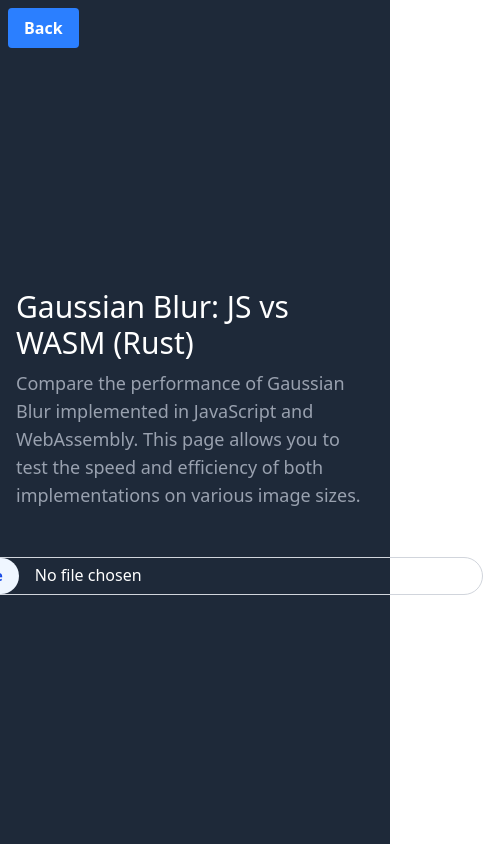
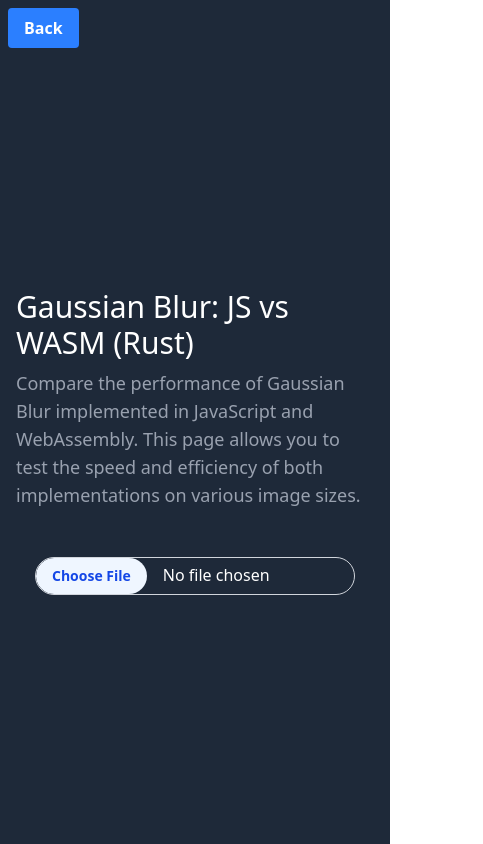
Before and after one commit to ryokf/wasm-image-processing-comparison, a React (Vite) app in the folder frontend/: page /blur in a window 390 px wide. Shown: the whole page, 483 px wide, since content can reach past the window. Built offline with nearby package versions, Linux system fonts and the light colour scheme.

Commit message:
fix: adjust minimum width for file input in layout component for better responsiveness

```diff
--- a/frontend/src/layouts/layout.jsx
+++ b/frontend/src/layouts/layout.jsx
@@ -53,7 +53,7 @@ const Layout = ({
                 <h1 className="text-3xl text-white my-2">{title}</h1>
                 <p className="text-lg text-gray-400">{subtitle}</p>
             </div>
-            <input type="file" accept="image/*" onChange={handleUpload} className="mt-4 border border-gray-300 rounded-full text-white min-w-xl file:mr-4 file:py-2 file:px-4 file:rounded-full file:border-0 file:text-sm file:font-semibold file:bg-blue-50 file:text-blue-700 hover:file:bg-blue-100" />
+            <input type="file" accept="image/*" onChange={handleUpload} className="mt-4 border border-gray-300 rounded-full text-white min-w-xs lg:min-w-xl file:mr-4 file:py-2 file:px-4 file:rounded-full file:border-0 file:text-sm file:font-semibold file:bg-blue-50 file:text-blue-700 hover:file:bg-blue-100" />
             {
                 file && (
                     <>
```
